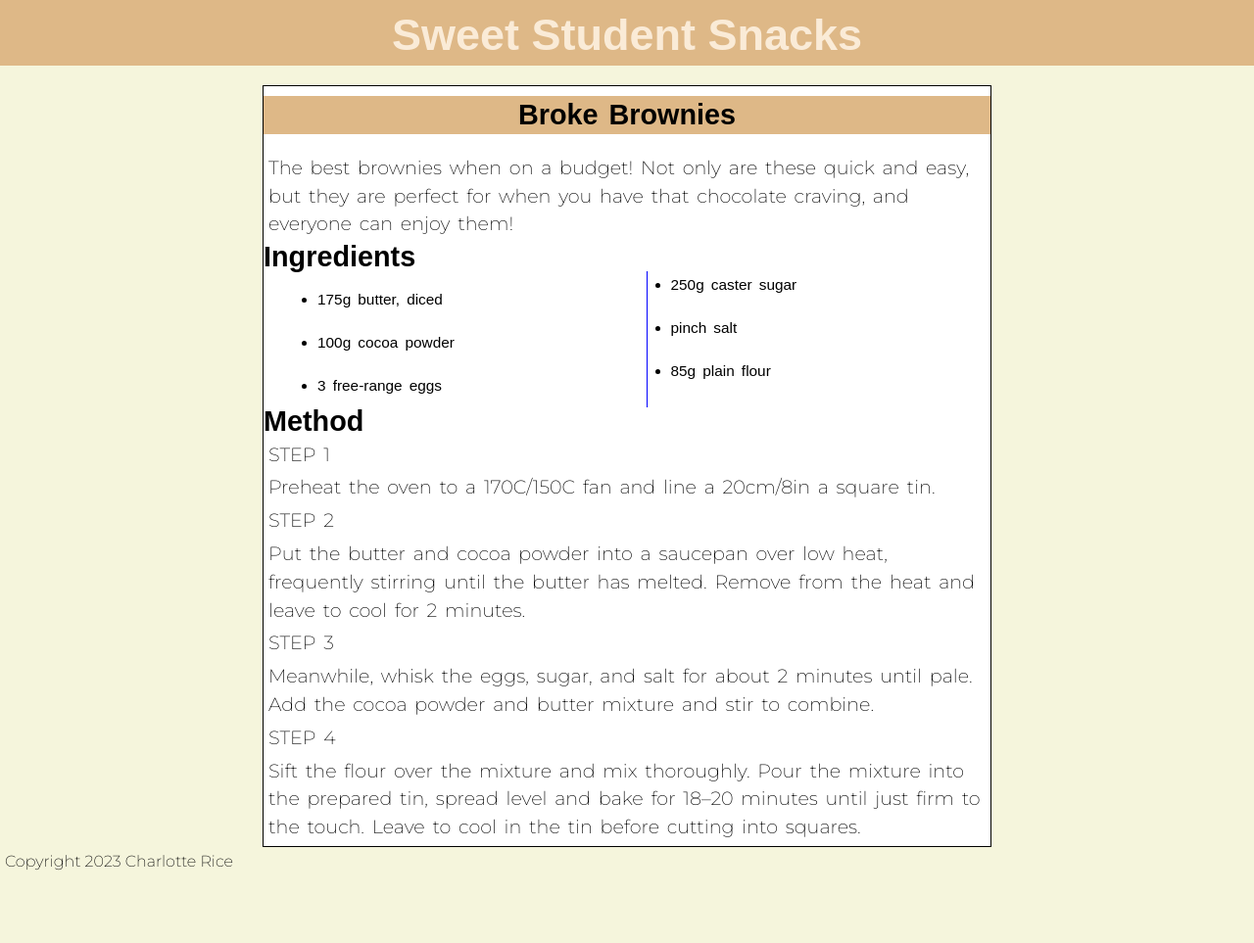
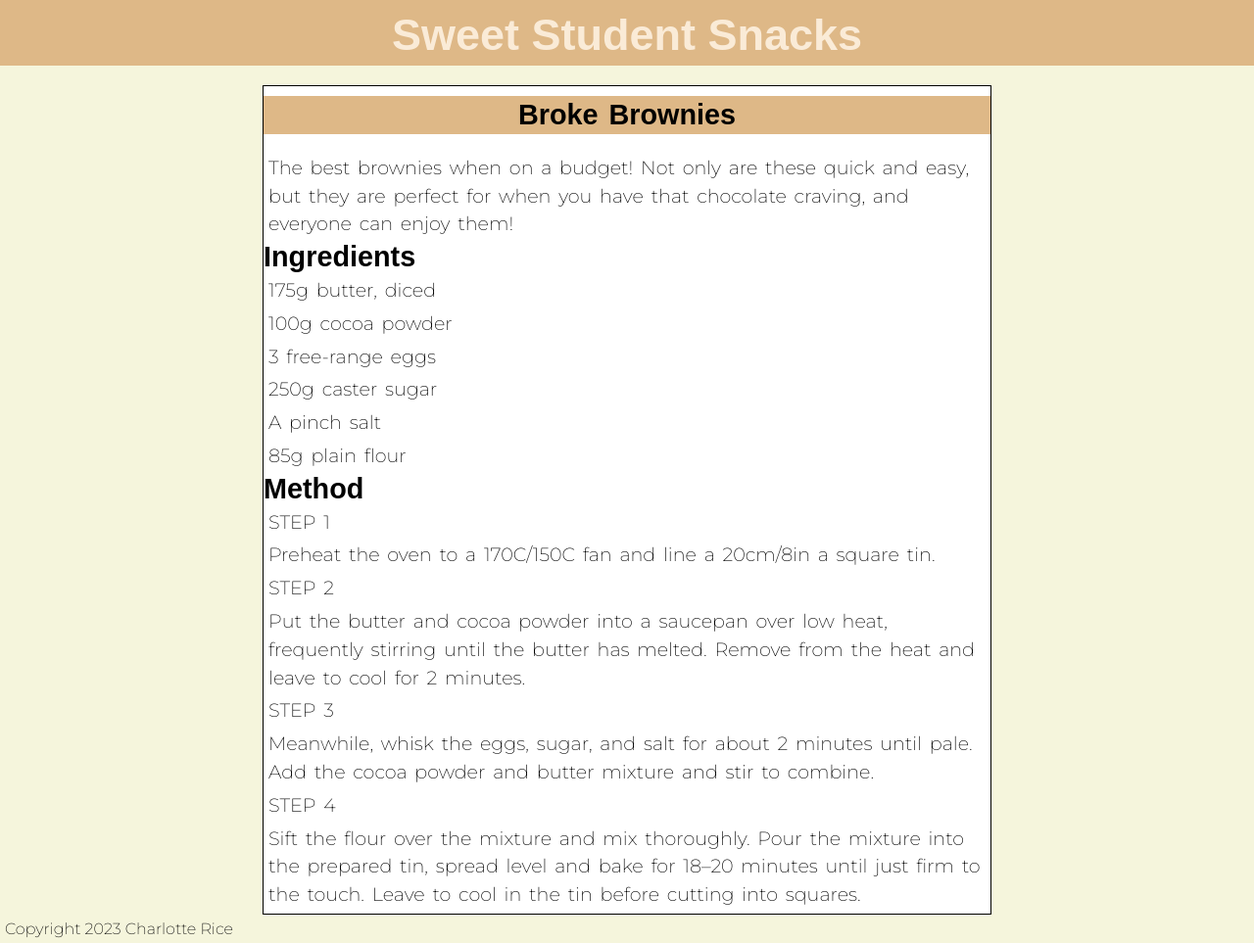
Before and after one commit to charlottericex/SweetStudentSnacks, a Jekyll site: the page built from _recipes/recipe2.md, in a window 1280 px wide. Shown: the whole page at 98% size. Built offline with Jekyll 4.4.1, drawn with Linux system fonts in a browser that asks for light colours; some web fonts are replaced; before the commit the page ends 900 px from its top, so only the background shows below that.

```diff
--- a/_recipes/recipe2.md
+++ b/_recipes/recipe2.md
@@ -9,12 +9,17 @@ The best brownies when on a budget! Not only are these quick and easy, but they
 
 ## Ingredients
 
-* 175g butter, diced
-* 100g cocoa powder
-* 3 free-range eggs
-* 250g caster sugar
-* pinch salt
-* 85g plain flour
+175g butter, diced
+
+100g cocoa powder
+
+3 free-range eggs
+
+250g caster sugar
+
+A pinch salt
+
+85g plain flour
 
 ## Method
 
```
